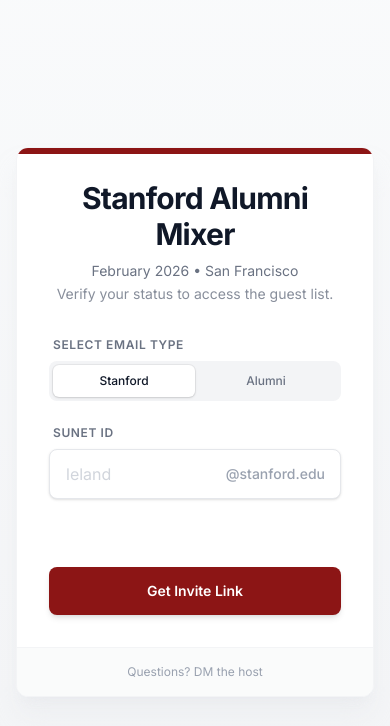
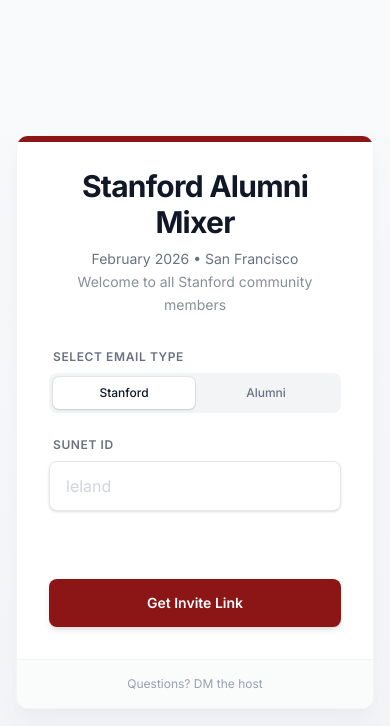
Before and after one commit to allenwang0/invites, a Next.js app: page / in a window 390 px wide. Shown: the top 726 px of the page. Built offline with nearby package versions, Linux system fonts and the light colour scheme.

Commit message:
update entry

```diff
--- a/app/page.tsx
+++ b/app/page.tsx
@@ -11,7 +11,12 @@
   const [message, setMessage] = useState('');
   const [hasSubmitted, setHasSubmitted] = useState(false);
 
+  // State for the "stick to cursor" effect
+  const [textWidth, setTextWidth] = useState(0);
+
   const inputRef = useRef<HTMLInputElement>(null);
+  // Ref for a hidden span used to measure text width exactly
+  const measureRef = useRef<HTMLSpanElement>(null);
 
   useEffect(() => {
     const sent = localStorage.getItem('inviteSent');
@@ -20,6 +25,15 @@
       setStatus('success');
     }
   }, []);
+
+  // Effect to calculate text width whenever input changes
+  useEffect(() => {
+    if (measureRef.current) {
+      // Get the width of the hidden span text
+      const width = measureRef.current.offsetWidth;
+      setTextWidth(width);
+    }
+  }, [sunetId]);
 
   const handleSubmit = async (e: React.FormEvent) => {
     e.preventDefault();
@@ -93,7 +107,7 @@
             </h1>
             <p className="text-gray-500 text-sm leading-relaxed">
               February 2026 • San Francisco<br />
-              <span className="opacity-80">Verify your status to access the guest list.</span>
+              <span className="opacity-80">Welcome to all Stanford community members</span>
             </p>
           </div>
 
@@ -136,7 +150,21 @@
                 <label htmlFor="sunetId" className="block text-xs font-semibold text-gray-500 uppercase tracking-wider mb-2 ml-1">
                   SUNet ID
                 </label>
+
                 <div className="relative flex items-center">
+                  {/* Hidden span to measure text width exactly.
+                    Must match input font/padding exactly to align perfectly.
+                  */}
+                  <span
+                    ref={measureRef}
+                    className="absolute opacity-0 pointer-events-none whitespace-pre px-4 text-base sm:text-sm font-normal"
+                    aria-hidden="true"
+                  >
+                    {sunetId || 'leland'} {/* Use placeholder width if empty to position correctly? No, stick to empty */}
+                    {/* Actually better to measure just the value. If value empty, width is 0 */}
+                    {sunetId}
+                  </span>
+
                   <input
                     ref={inputRef}
                     type="text"
@@ -150,7 +178,7 @@
                     autoComplete="username"
                     autoCorrect="off"
                     autoCapitalize="off"
-                    className={`block w-full rounded-lg border bg-white px-4 py-3 text-gray-900 placeholder:text-gray-300 outline-none transition-all shadow-sm ${
+                    className={`block w-full rounded-lg border bg-white px-4 py-3 text-gray-900 placeholder:text-gray-300 outline-none transition-all shadow-sm z-10 bg-transparent ${
                       status === 'error'
                         ? 'border-red-300 ring-2 ring-red-100'
                         : 'border-gray-200 focus:border-cardinal focus:ring-2 focus:ring-cardinal/10'
@@ -158,8 +186,20 @@
                     required
                     disabled={status === 'loading'}
                   />
-                  {/* Visual Suffix showing the actual domain */}
-                  <span className="absolute right-4 text-gray-400 text-sm pointer-events-none select-none transition-opacity duration-200 font-medium">
+
+                  {/* Dynamic Suffix */}
+                  <span
+                    className={`absolute pointer-events-none select-none transition-colors duration-200 z-0 text-base sm:text-sm ${
+                      sunetId.length > 0 ? 'text-black' : 'text-gray-300'
+                    }`}
+                    style={{
+                      // 16px is the left padding (px-4)
+                      // We limit the left position to prevent overflow if they type a novel
+                      left: `${Math.min(textWidth + 16, 300)}px`,
+                      // If empty, show it at the start (16px)? Or maybe ghosted right after placeholder?
+                      // Let's keep it right after the cursor. If cursor is at 0, it's at 16px.
+                    }}
+                  >
                     {domain}
                   </span>
                 </div>
```
